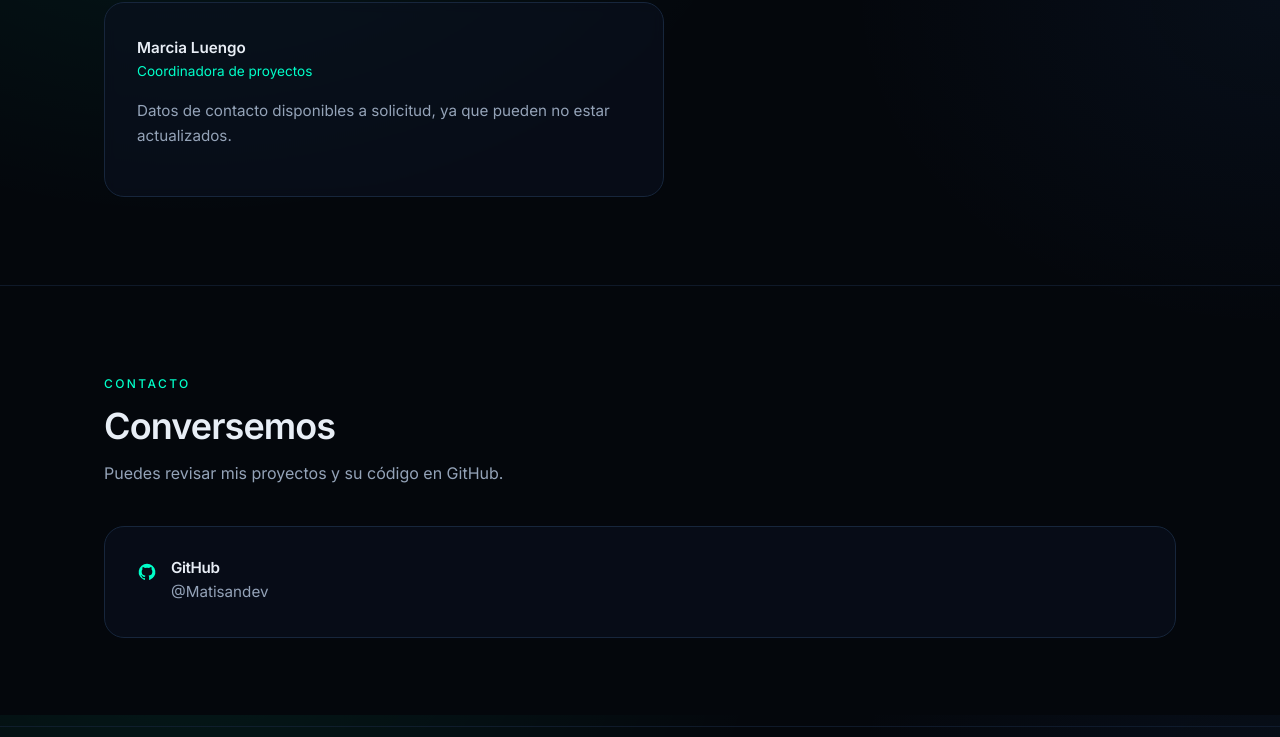
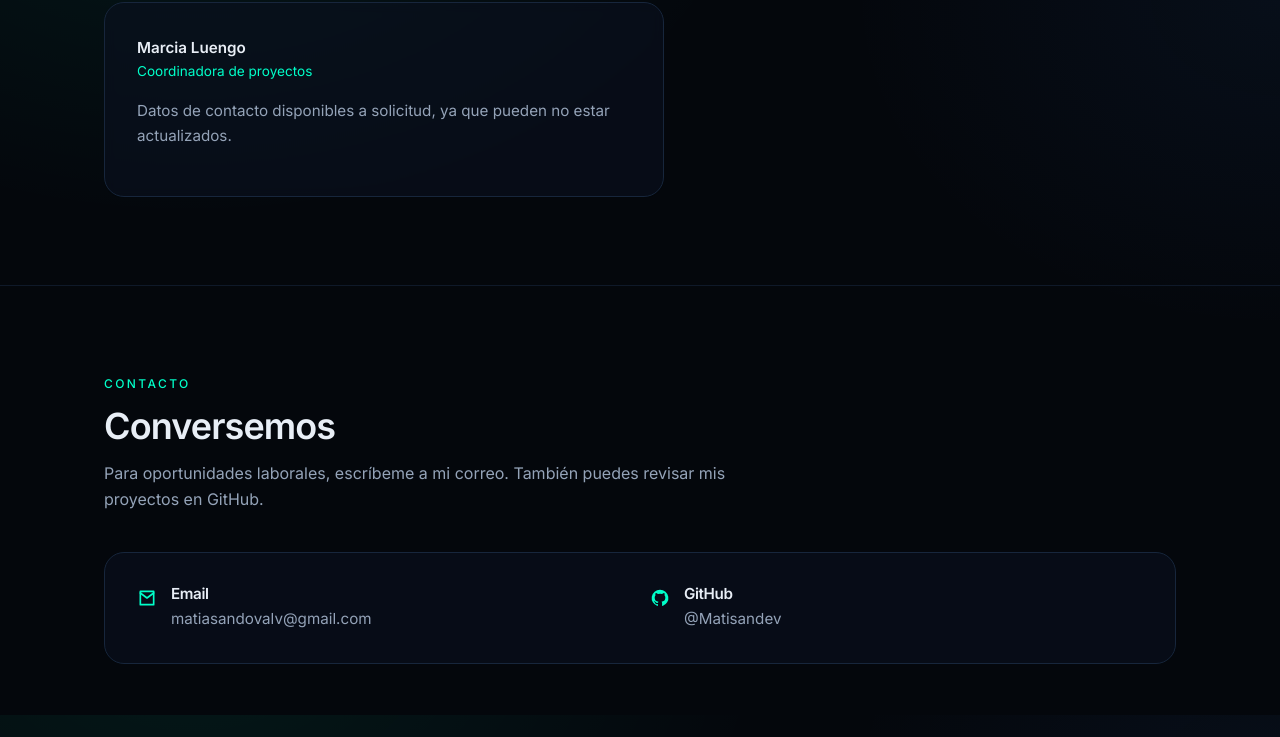
Before and after one commit to Matisandev/matisandev.github.io, a plain HTML site: page index.html in a window 1280 px wide. Shown: the part 6485-7222 px from the top of the page. Drawn offline with Linux system fonts and the light colour scheme.

Commit message:
Portafolio: agrega correo de contacto

```diff
--- a/index.html
+++ b/index.html
@@ -695,11 +695,22 @@
         <p class="eyebrow">Contacto</p>
         <h2 class="section__title">Conversemos</h2>
         <p class="section__lead">
-          Puedes revisar mis proyectos y su código en GitHub.
+          Para oportunidades laborales, escríbeme a mi correo. También puedes revisar mis proyectos en GitHub.
         </p>
 
         <div class="card reveal">
           <div class="contact__grid">
+            <div class="contact__item">
+              <svg width="20" height="20" viewBox="0 0 24 24" fill="none" stroke="currentColor" stroke-width="2"
+                stroke-linecap="round" stroke-linejoin="round" aria-hidden="true">
+                <path d="M4 4h16v16H4z" />
+                <path d="m4 6 8 6 8-6" />
+              </svg>
+              <div>
+                <h3>Email</h3>
+                <a id="contact-email" href="#contacto" data-u="matiasandovalv" data-d="gmail.com">matiasandovalv [arroba] gmail.com</a>
+              </div>
+            </div>
             <div class="contact__item">
               <svg width="20" height="20" viewBox="0 0 24 24" fill="currentColor" aria-hidden="true">
                 <path
@@ -733,6 +744,15 @@
 
   <script src="assets/js/i18n.js"></script>
   <script src="assets/js/main.js"></script>
+  <script>
+    (function () {
+      var a = document.getElementById("contact-email");
+      if (!a) return;
+      var m = a.getAttribute("data-u") + "@" + a.getAttribute("data-d");
+      a.textContent = m;
+      a.setAttribute("href", "mailto:" + m);
+    })();
+  </script>
 </body>
 
 </html>
```
